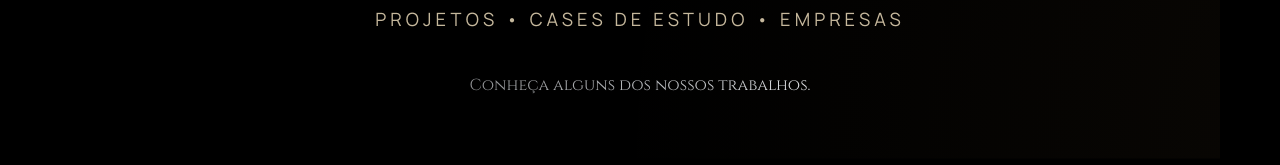
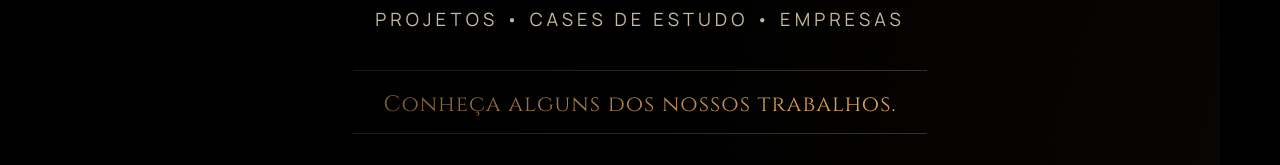
Before and after one commit to IsaqueA-B/Studio-Ambar, a React (Vite) app: page /portfolio in a window 1280 px wide. Shown: the part 259-424 px from the top of the page. Built offline with nearby package versions, Linux system fonts and the light colour scheme; no server answers; a web font is replaced by a local one.

Commit message:
Isaque-AjustesFontes_e_Titulo_1.1-06_07_2026

```diff
--- a/src/pages/Portfolio.jsx
+++ b/src/pages/Portfolio.jsx
@@ -59,8 +59,8 @@ function Portfolio() {
                         <h1 className="page-title">Portfólio</h1>
                         <p className="page-subtitle">Projetos • Cases de Estudo • Empresas</p>
                     </div>
-                    <div className="sobre-slogan-box">
-                        <span className="sobre-slogan fonte-titulo">
+                    <div className="slogan-box">
+                        <span className="slogan fonte-titulo">
                             Conheça alguns dos nossos trabalhos.
                         </span>
                     </div>
```
